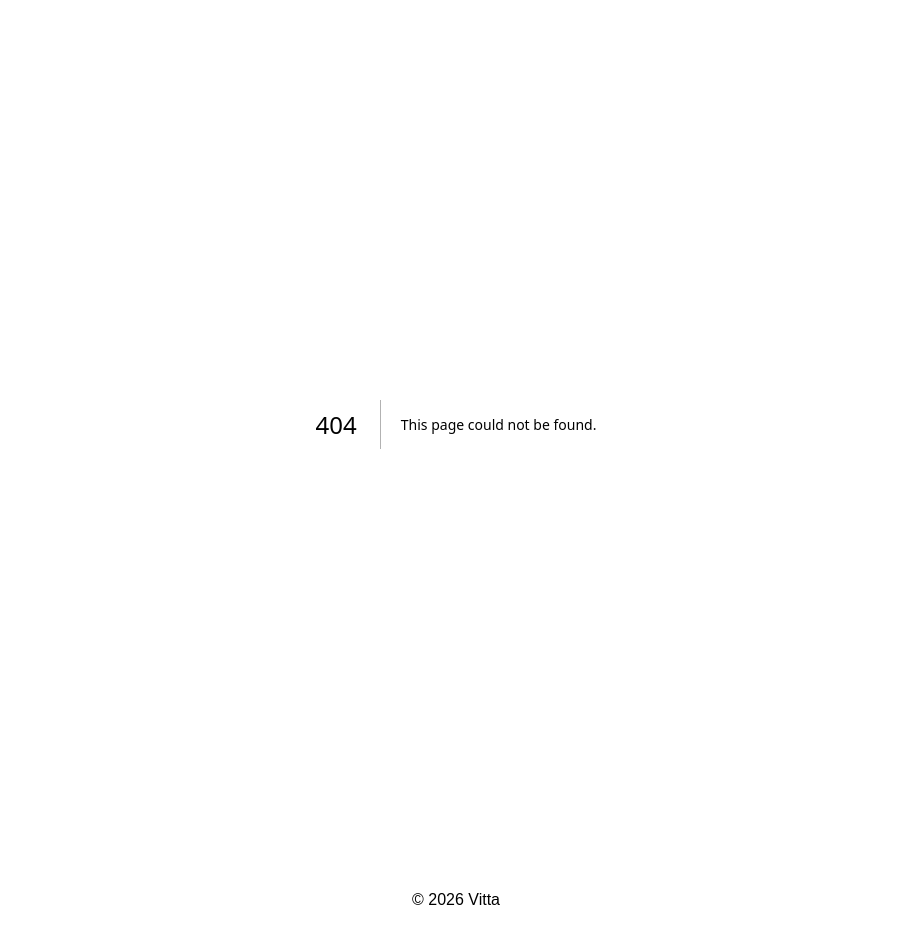
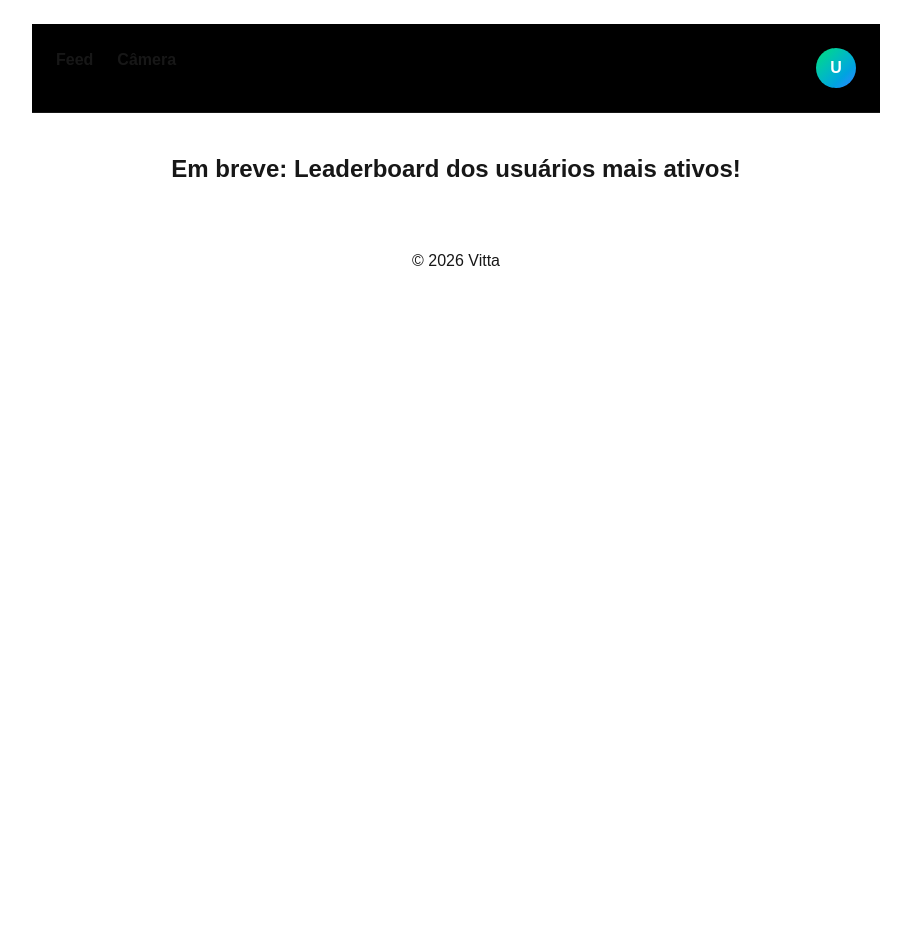
Before and after one commit to guscm2/hackaton-bugsbyte, a Next.js app in the folder Vitta/Frontend/: page /leaderboard in a window 1280 px wide. Before the commit this address had no page. Shown: the top 944 px of the page, without its empty margins (184-1095 px from the left). After the commit the page ends 800 px from the top, so only its background shows below. Built offline with nearby package versions, Linux system fonts and the light colour scheme.

Commit message:
add: leaderboar start

```diff
--- a/Vitta/Frontend/app/(Navbar)/camara/page.tsx
+++ b/Vitta/Frontend/app/(Navbar)/camara/page.tsx
@@ -196,13 +196,6 @@ export default function Camara()
           )}
         </div>
 
-        <button
-          className="flex h-12 w-full items-center justify-center gap-2 rounded-full border border-solid border-black/[.08] px-5 transition-colors hover:border-transparent hover:bg-black/[.04] dark:border-white/[.145] dark:hover:bg-[#1a1a1a] md:w-[158px]"
-          onClick={() => router.push("/feed")}
-        >
-          Go to Feed
-        </button>
-
 
 
       </main>
--- /dev/null
+++ b/Vitta/Frontend/app/(Navbar)/leaderboard/page.tsx
@@ -0,0 +1,9 @@
+
+export default function Leaderboard()
+{
+    return (
+        <div className="text-center text-2xl font-bold mt-10">
+            Em breve: Leaderboard dos usuários mais ativos!
+        </div>
+    );
+}
--- a/Vitta/Frontend/app/(noNavbar)/login/page.tsx
+++ b/Vitta/Frontend/app/(noNavbar)/login/page.tsx
@@ -49,9 +49,6 @@ export default function LoginPage() {
         </button>
       </form>
 
-      <button onClick={() => router.push('/')} className="mt-4 text-sm text-zinc-500">
-        Voltar atrás
-      </button>
     </div>
   );
 }
```
